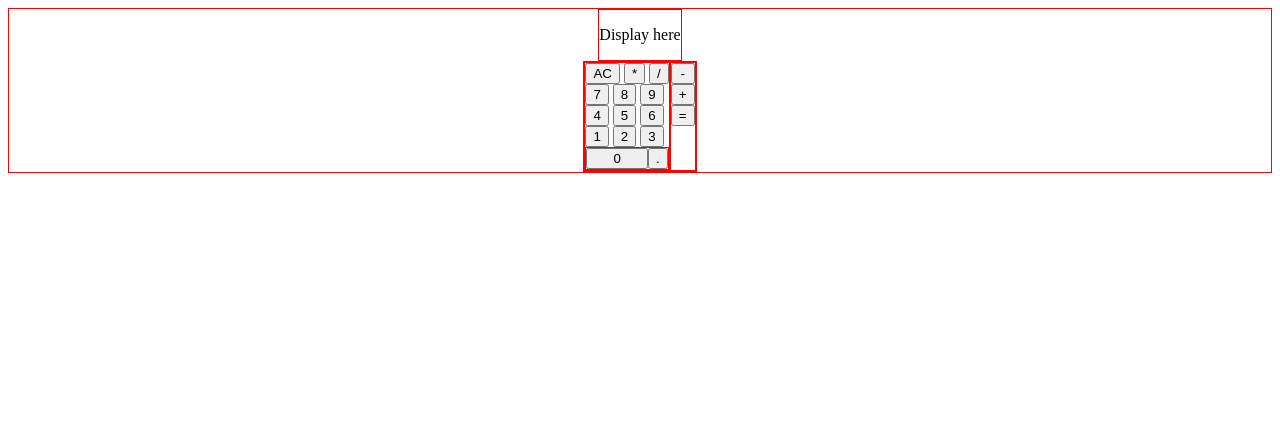
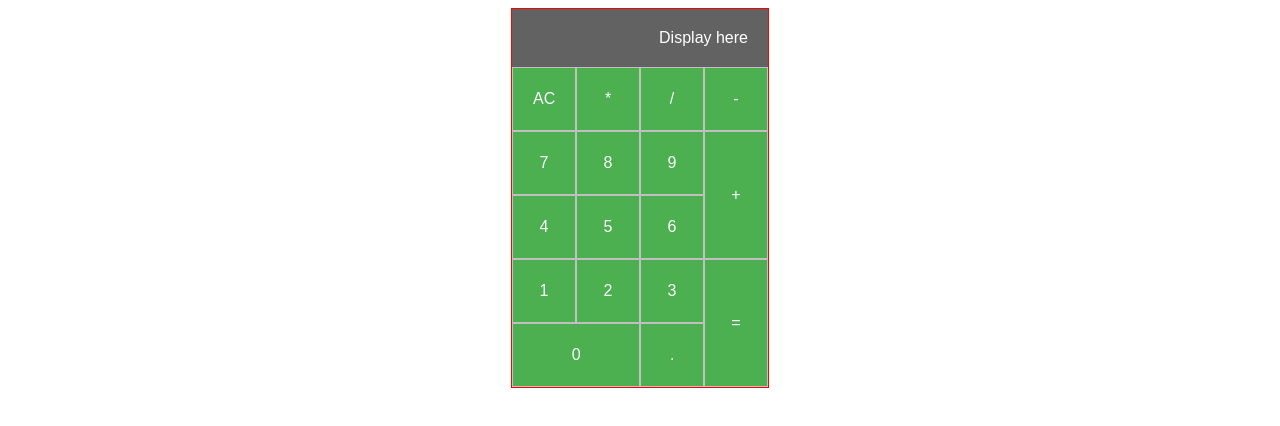
Before and after one commit to Kungfoosian/odin-calculator, a plain HTML site: page index.html in a window 1280 px wide. Drawn offline with Linux system fonts and the light colour scheme.

Commit message:
updated HTML + CSS

```diff
--- a/scripts/calculator.js
+++ b/scripts/calculator.js
@@ -15,3 +15,20 @@ function operate(operator, a, b) {
             return divide(a,b);
     }
 }
+
+
+
+
+
+  //\\         //\\
+ ////\\       //\\\\
+//\\//\\ DOM //\\//\\
+const btnSize = 64;
+console.log(btnSize);
+
+const allButtons = Array.from(document.querySelectorAll('.btn'));
+// console.log(allButtons);
+allButtons.forEach(button => {
+    button.style.width = `${btnSize}px`;
+    button.style.height = `${btnSize}px`;
+})
--- a/style.css
+++ b/style.css
@@ -1,21 +1,23 @@
 * {
     box-sizing: border-box;
+    font-family: Arial, Helvetica, sans-serif;
 }
 
-.calculator-container,
-.display-container,
-.button-container,
-.top-number-container,
-.bottom-number-container,
-.operator-container{
+.calculator-container
+{
     border: 1px solid red;
 }
 
+body,
 .calculator-container,
 .button-container,
 .operator-container,
 .top-number-container,
 .top-number-operator-container,
+.top-row-1,
+.top-row-2,
+.top-row-3,
+.top-row-4,
 .bottom-number-container {
     display: flex;
 }
@@ -27,10 +29,38 @@
     flex-direction: column;
 }
 
+body {
+    justify-content: center;
+}
+
+.display-container {
+    width: 100%;
+    text-align: right;
+    background-color: rgb(99, 98, 98);
+}
+
+.display {
+    margin:0;
+    padding: 20px;
+    color: white;
+}
+
 .calculator-container {
     align-items: center;
 }
 
-#num-0 {
-    flex-grow: 2;
+#num-0, #add, #equal {
+    flex-grow: 4;
 }
+
+.btn {
+    background-color: #4CAF50; /* Green */
+  border: 0.5px solid silver;
+  color: white;
+  padding: 20px;
+  text-align: center;
+  text-decoration: none;
+  display: inline-block;
+  font-size: 16px;
+  flex:1;
+}
```
